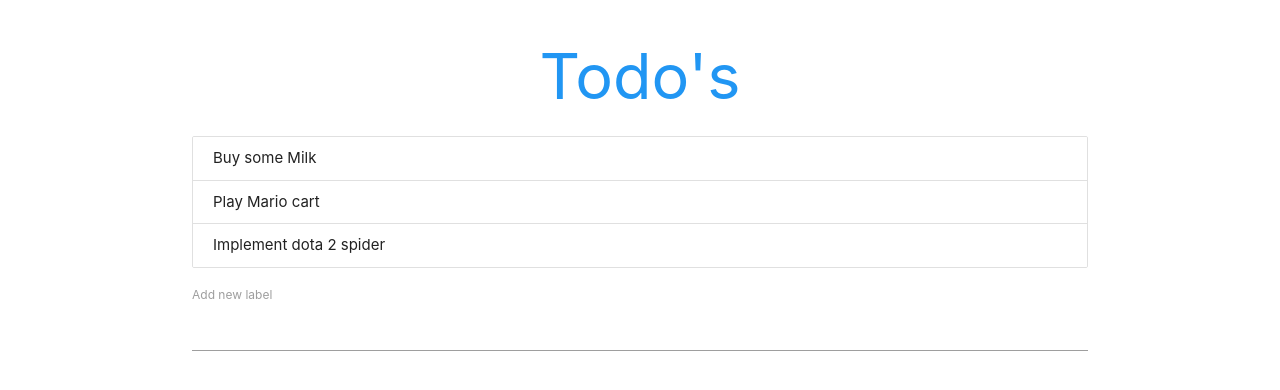
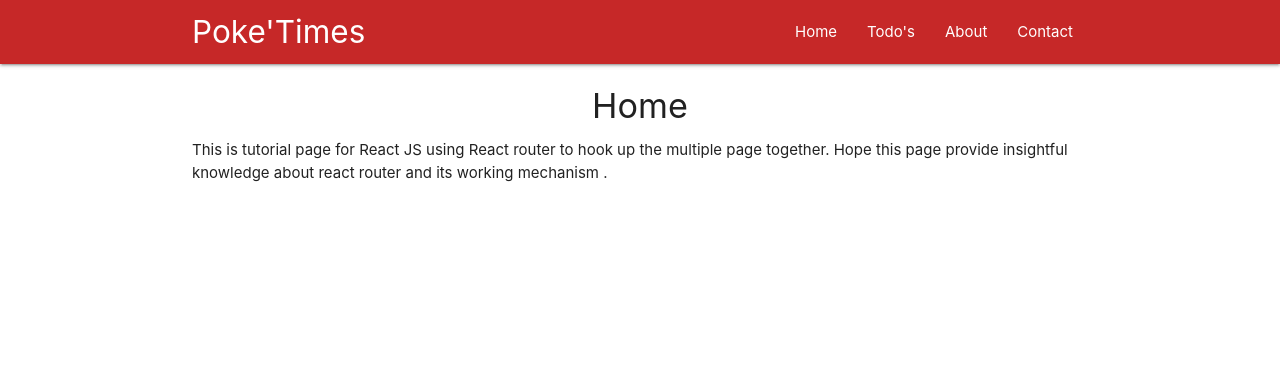
Before and after one commit to aadityachapagain/SimpleReactApp, a React (Create React App) app: page / in a window 1280 px wide. Shown: the top 390 px of the page. Built offline with nearby package versions, Linux system fonts and the light colour scheme.

Commit message:
navigational view

```diff
--- a/package.json
+++ b/package.json
@@ -5,6 +5,8 @@
   "dependencies": {
     "react": "^16.6.3",
     "react-dom": "^16.6.3",
+    "react-router": "^4.3.1",
+    "react-router-dom": "^4.3.1",
     "react-scripts": "2.1.1"
   },
   "scripts": {
--- a/src/App.js
+++ b/src/App.js
@@ -1,41 +1,24 @@
 import React, { Component } from 'react';
-import './todos';
-import Todos from './todos';
-import AddTodo from './Addform'
+import Navbar from './components/navbar'
+import {BrowserRouter , Route } from 'react-router-dom'
+import TodoApp from './components/todoapp'
+import Home from './components/home';
+import About from './components/about';
+import Contact from './components/contact'
 
 
 class App extends Component {
-  state = {
-    todos: [
-      {id: 1, content: 'Buy some Milk'},
-      {id: 2, content: 'Play Mario cart'},
-      {id: 3, content: 'Implement dota 2 spider'}
-    ]
-  }
-
-  deleteTodo = (id) => {
-    const todos = this.state.todos.filter( todo => {
-      return todo.id !== id
-    });
-    this.setState({
-      todos
-    })
-  }
-
-  addTodo = (todo) => {
-    todo.id = Math.random();
-    let todos = [...this.state.todos,todo]
-    this.setState({
-      todos
-    })
-  }
   render() {
     return (
-      <div className="todo-app container">
-        <h1 className="center blue-text">Todo's</h1>
-        <Todos todos = {this.state.todos} deleteTodo = {this.deleteTodo}/>
-        <AddTodo addTodo = {this.addTodo}/>
-      </div>
+      <BrowserRouter>
+        <div className="todo-app">
+          <Navbar />
+          <Route exact path='/' component= {Home}/>
+          <Route path='/todo' component= {TodoApp}/>
+          <Route path='/about' component= {About}/>
+          <Route path='/contact' component= {Contact}/>
+        </div>
+      </BrowserRouter>
     );
   }
 }
--- /dev/null
+++ b/src/components/about.js
@@ -0,0 +1,12 @@
+import React from 'react'
+
+const About = () => {
+    return(
+        <div className="container">
+            <h4 className="center">About</h4>
+            <p>This is tutorial page for React JS using React router to hook up the multiple page together. Hope this page provide insightful knowledge about react router and its working mechanism .</p>
+        </div>
+    )
+}
+
+export default About;
--- /dev/null
+++ b/src/components/contact.js
@@ -0,0 +1,13 @@
+import React from 'react'
+
+const Contact = () => {
+    return(
+        <div className="container">
+            <h4 className="center">Contact</h4>
+            <p>Contact me any time if you have any problem in fb, twitter and insta.</p>
+            <p>You can follow me on github : aadityachapagain@github.com</p>
+        </div>
+    )
+}
+
+export default Contact;
--- /dev/null
+++ b/src/components/home.js
@@ -0,0 +1,12 @@
+import React from 'react'
+
+const Home = () => {
+    return(
+        <div className="container">
+            <h4 className="center">Home</h4>
+            <p>This is tutorial page for React JS using React router to hook up the multiple page together. Hope this page provide insightful knowledge about react router and its working mechanism .</p>
+        </div>
+    )
+}
+
+export default Home;
--- /dev/null
+++ b/src/components/navbar.js
@@ -0,0 +1,20 @@
+import React from 'react'
+import {Link , NavLink } from 'react-router-dom'
+
+const Navbar = () => {
+    return(
+        <nav className="nav-wrappper red darken-3">
+            <div className="container">
+                <a  className="brand-logo">Poke'Times</a>
+                <ul className="right">
+                    <li><Link to="/">Home</Link></li>
+                    <li><NavLink to="/todo">Todo's</NavLink></li>
+                    <li><NavLink to="/about">About</NavLink></li>
+                    <li><NavLink to="/contact">Contact</NavLink></li>
+                </ul>
+            </div>
+        </nav>
+    )
+}
+
+export default Navbar
--- /dev/null
+++ b/src/components/todoapp.js
@@ -0,0 +1,42 @@
+import React, { Component } from 'react'
+import AddTodo from './Addform'
+import Todos from './todos'
+
+class TodoApp extends Component {
+    state = {
+        todos: [
+            {id: 1, content: 'Buy some Milk'},
+            {id: 2, content: 'Play Mario cart'},
+            {id: 3, content: 'Implement dota 2 spider'}
+          ]
+    }
+
+    deleteTodo = (id) => {
+        const todos = this.state.todos.filter( todo => {
+          return todo.id !== id
+        });
+        this.setState({
+          todos
+        })
+      }
+
+      addTodo = (todo) => {
+        todo.id = Math.random();
+        let todos = [...this.state.todos,todo]
+        this.setState({
+          todos
+        })
+      }
+
+      render(){
+          return(
+              <div className="container">
+              <h1 className="center blue-text">Todo's</h1>
+                <Todos todos = {this.state.todos} deleteTodo = {this.deleteTodo}/>
+                <AddTodo addTodo = {this.addTodo}/>
+              </div>
+          )
+      }
+}
+
+export default TodoApp;
```
Also changed, not shown: src/components/Addform.js (renamed from src/Addform.js), src/components/todos.js (renamed from src/todos.js), 1 other file (tests, documents, lock files or other folders).
